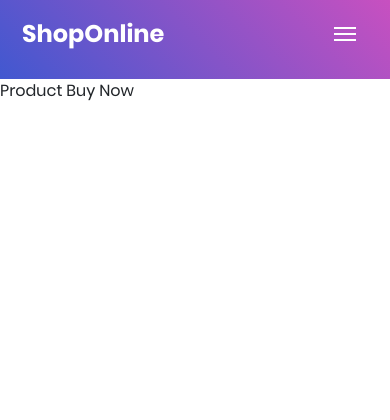
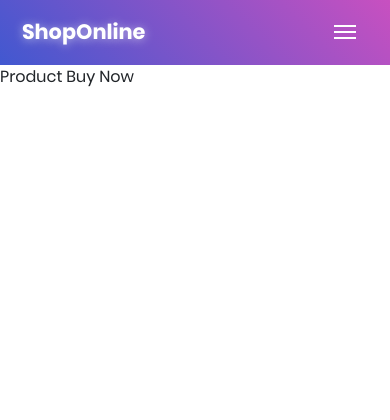
Before and after one commit to charitra1022/ShopOnline, a Django app: page /buy/ in a window 390 px wide. Shown: the top 420 px of the page. Run offline with Django 4.2, Linux system fonts and the light colour scheme; some libraries are stand-ins or nearby versions; some web fonts are replaced.

Commit message:
some css bugs

```diff
--- a/app/static/app/css/base.css
+++ b/app/static/app/css/base.css
@@ -125,10 +125,12 @@ a:hover {
 }
 .navbar-brand {
   font-family: Poppins-Bold;
-  font-size: 24px;
+  font-size: 1.3rem;
   line-height: 1.2;
   display: inline;
   padding: 20px 20px;
+  color: rgba(10,60,150, 0.8);
+  text-shadow: rgb(245 245 245 / 60%) 0px 1px 10px
 }
 .search-btn {
   font-family: Montserrat-Bold;
@@ -166,7 +168,7 @@ a:hover {
   }
   .navbar {
     padding-left: 10px;
-    padding-bottom: 10px;
+    padding-bottom: 0px;
     padding-right: 10px;
   }
   .dropdown-menu {
@@ -188,7 +190,7 @@ a:hover {
   }
   .navbar {
     padding-left: 10px;
-    padding-bottom: 10px;
+    padding-bottom: 0px;
     padding-right: 10px;
   }
   .dropdown-menu {
```
